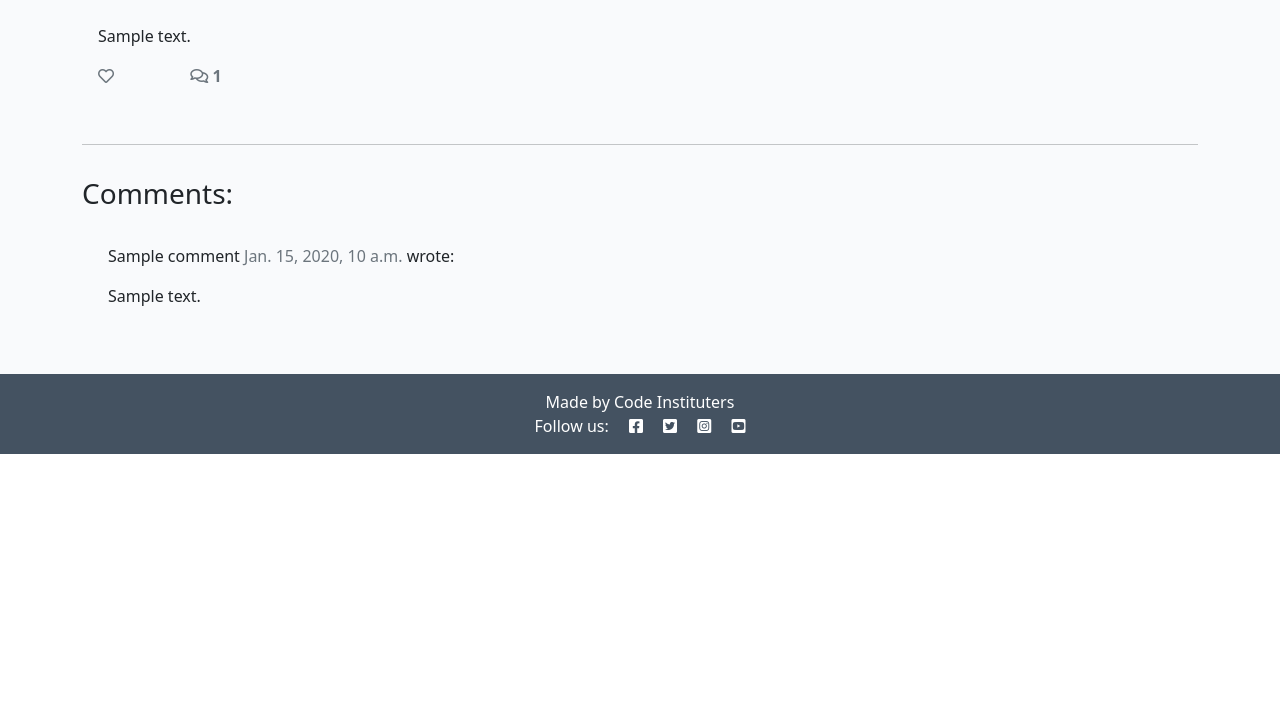
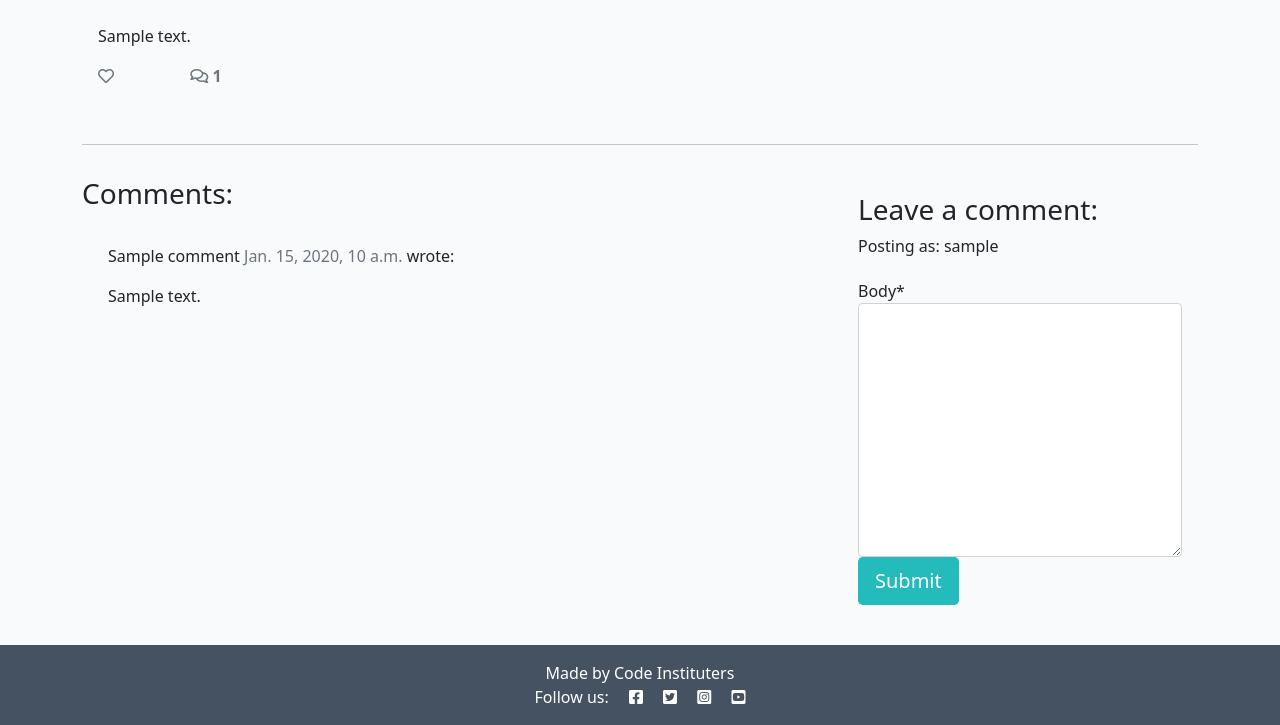
Before and after one commit to saziosu/django-blog, a Django app: a page that uses templates/post_detail.html in a window 1280 px wide. Shown: the part 348-1073 px from the top of the page. Before the commit the page ends 802 px from the top, so only its background shows below. Run offline with Django 3.2, Linux system fonts and the light colour scheme; a user stored in the database is signed in; tables that the repository leaves empty hold one stand-in row (values such as "Sample post"); some libraries are stand-ins or nearby versions.

Commit message:
Add comments

```diff
--- a/blog/admin.py
+++ b/blog/admin.py
@@ -28,4 +28,4 @@ class CommentAdmin(admin.ModelAdmin):
     actions = ['approve_comments']
 
     def approve_comments(self, request, queryset):
-        queryset.updated(approved=True)
+        queryset.update(approved=True)
--- /dev/null
+++ b/blog/forms.py
@@ -0,0 +1,10 @@
+from .models import Comment
+from django import forms
+
+class CommentForm(forms.ModelForm):
+    class Meta:
+        model = Comment
+        # trailing comma must be used
+        # otherwise python will read this as a string instead of a tuple - error!
+        # which will get an error
+        fields = ('body',)
--- a/blog/views.py
+++ b/blog/views.py
@@ -1,6 +1,7 @@
 from django.shortcuts import render, get_object_or_404
 from django.views import generic, View
 from .models import Post
+from .forms import CommentForm
 
 
 # class based views making them re-usable, so try to use
@@ -31,6 +32,51 @@ class PostDetail(View):
             {
                 "post": post,
                 "comments": comments,
-                "liked": liked
+                # so that we can tell the user that their comment is awaiting
+                # approval from admins
+                "commented": False,
+                "liked": liked,
+                "comment_form" : CommentForm(),
             },
         )
+
+    def post(self, request, slug, *arg, **kwarg):
+        # only show published posts
+        queryset = Post.objects.filter(status=1)
+        post = get_object_or_404(queryset, slug=slug)
+        # only show approved comments, in ascending order
+        comments = post.comments.filter(approved=True).order_by("-created_on")
+        liked = False
+        if post.likes.filter(id=self.request.user.id).exists():
+            liked = True
+
+        # get all of the data we posted from our form
+        comment_form = CommentForm(data=request.POST)
+
+        if comment_form.is_valid():
+            # set email and username for the comment
+            # automatically from the user logged in and commenting
+            comment_form.instance.email = request.user.email
+            comment_form.instance.name = request.user.username
+            # get the comment from the form but not commited to db yet
+            # first need to assign an post to it
+            comment = comment_form.save(commit=False)
+            comment.post = post
+            # after we know what post this is linked to, we'll save it to the db
+            comment.save()
+        # if the comment form is not valid (missing some entries)
+        # we'll just return an empty comment form
+        else:
+            comment_form = CommentForm()
+
+        return render(
+            request,
+            "post_detail.html",
+            {
+                "post": post,
+                "comments": comments,
+                "commented": True,
+                "liked": liked,
+                "comment_form": CommentForm(),
+            },
+        )
--- a/codestar/settings.py
+++ b/codestar/settings.py
@@ -47,10 +47,12 @@ INSTALLED_APPS = [
     'allauth.account',
     'allauth.socialaccount',
     'cloudinary',
+    'crispy_forms',
     'django_summernote',
     'blog',
 ]
 
+CRISPY_TEMPLATE_PACK = 'bootstrap4'
 
 SITE_ID = 1
 
--- a/requirements.txt
+++ b/requirements.txt
@@ -4,6 +4,7 @@ dj-database-url==0.5.0
 dj3-cloudinary-storage==0.0.6
 Django==3.2.21
 django-allauth==0.57.0
+django-crispy-forms==1.14.0
 django-summernote==0.8.20.0
 gunicorn==21.2.0
 oauthlib==3.2.2
--- a/templates/post_detail.html
+++ b/templates/post_detail.html
@@ -1,4 +1,6 @@
 {% extends 'base.html' %} {% block content %}
+
+{% load crispy_forms_tags %}
 
 <div class="masthead">
   <div class="container">
@@ -81,7 +83,25 @@
     </div>
     <div class="col-md-4 card mb-4 mt-3">
       <div class="card-body">
-        <!-- For later -->
+            <!-- For later -->
+            <!-- if the commented boolean is set to True -->
+            <!-- We will tell the user they're awaiting approval instead of the form -->
+            {% if commented %}
+            <div class="alert alert-success" role="alert">
+                Your comment is awaiting approval
+                </div>
+            {% else %}
+            <!-- check that the user is logged in (authenticated) -->
+            {% if user.is_authenticated %}
+            <h3>Leave a comment:</h3>
+            <p>Posting as: {{ user.username }}</p>
+            <form method="post" style="margin-top: 1.3em;">
+                {{ comment_form | crispy }}
+                {% csrf_token %}
+                <button type="submit" class="btn btn-signup btn-lg">Submit</button>
+            </form>
+            {% endif %}
+            {% endif %}
       </div>
     </div>
   </div>
```
Also changed, not shown: templates/account/login.html (+18 -23 lines).
